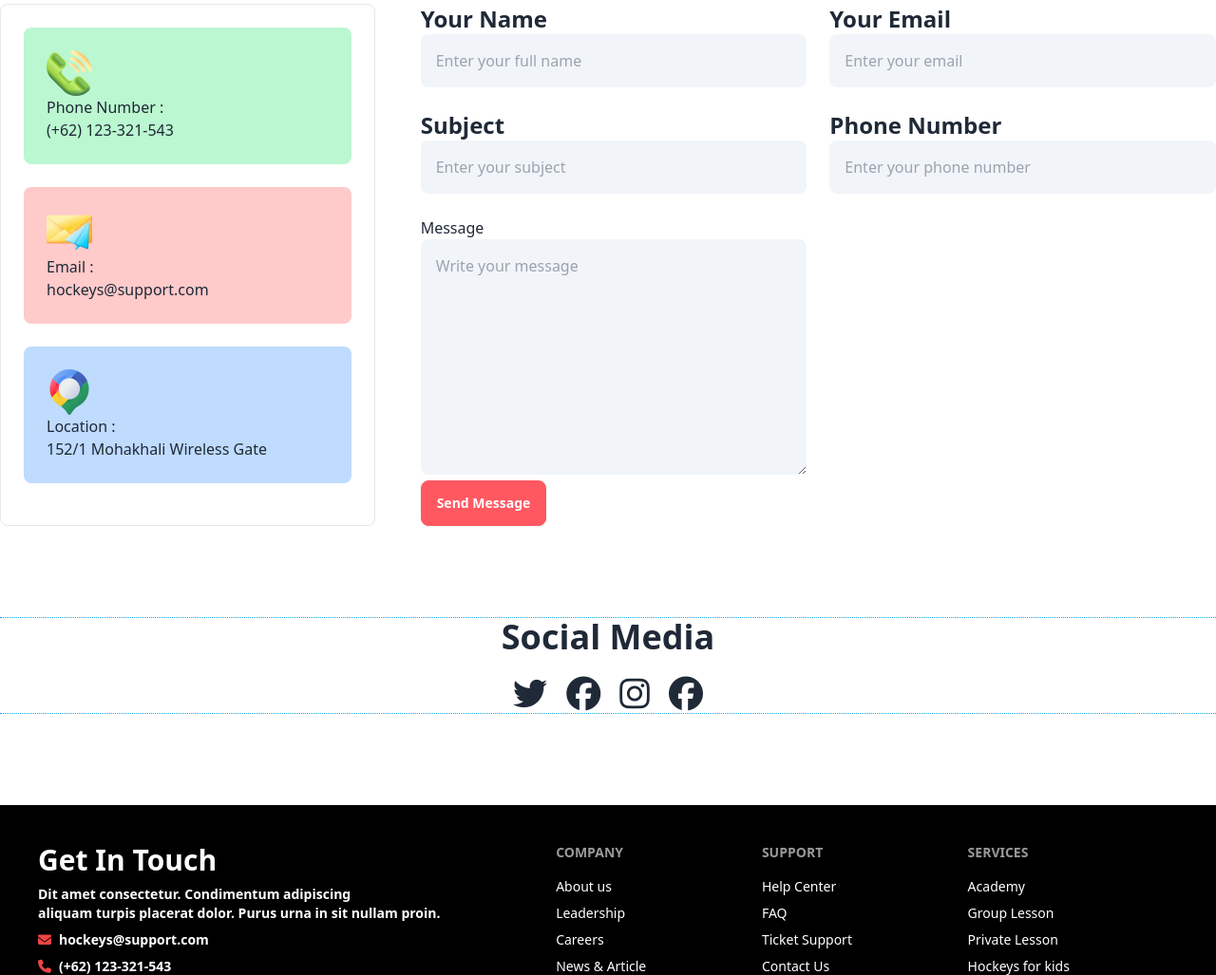
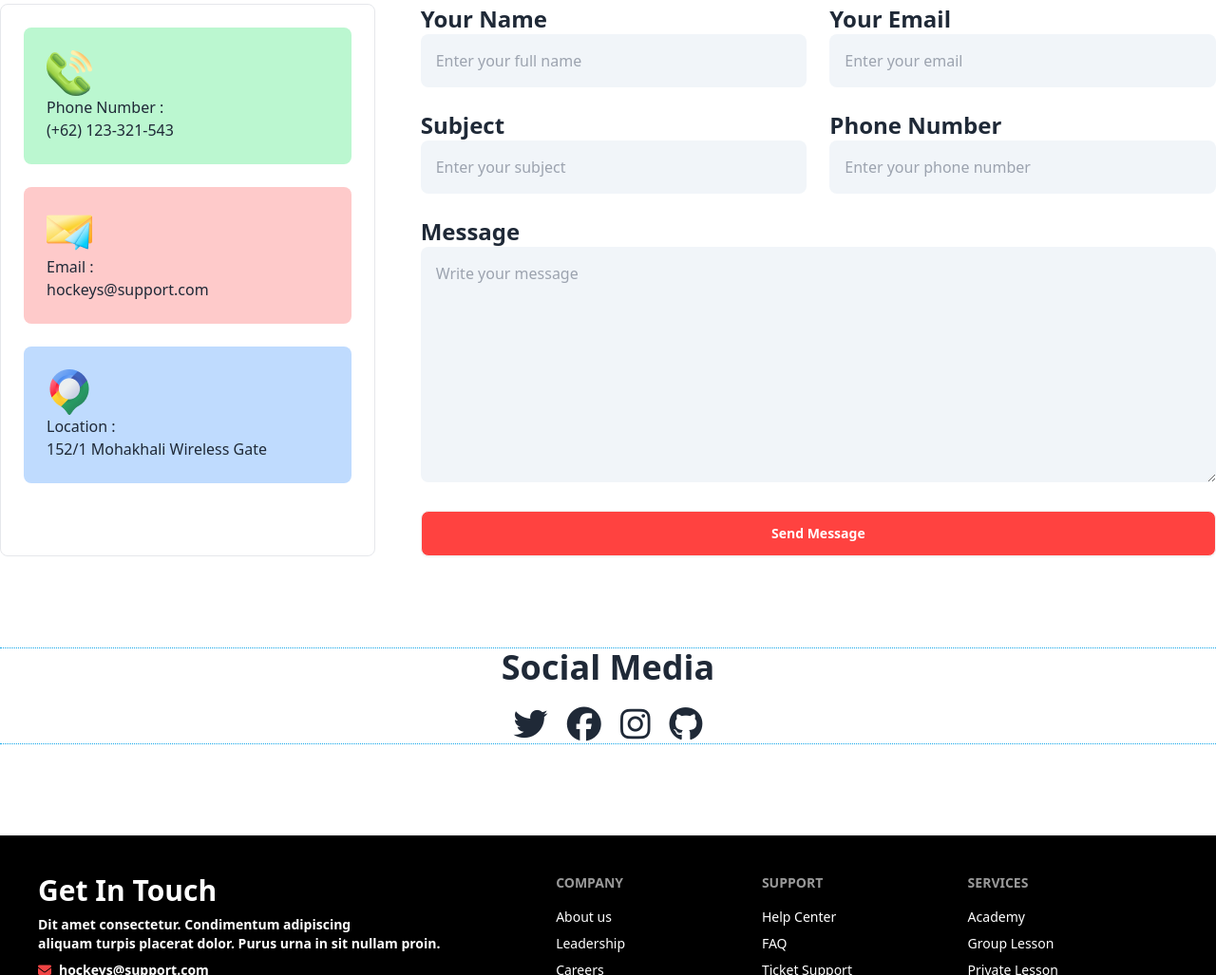
Before and after one commit to Priya-Ram-web/hocky-repository, a plain HTML site: page index.html in a window 1280 px wide. Shown: the part 4755-5782 px from the top of the page at 95% size. Drawn offline with nearby package versions, Linux system fonts and the light colour scheme.

Commit message:
hockey project is finished

```diff
--- a/index.html
+++ b/index.html
@@ -588,14 +588,14 @@
         <input class="p-4 rounded-lg border-none outline-none w-full
         bg-slate-100"   type="text"placeholder="Enter your phone number">
       </div>
-      <div class=" lg:col-span-2>
-        <label  class=" font-bold text-2xl mb-3" for="">Message</label><br>
+      <div class="lg:col-span-2">
+        <label class=" font-bold text-2xl mb-3 for="">Message</label><br>
        <textarea rows="9" class=" p-4 rounded-lg border-none outline-none w-full
        bg-slate-100"name="" id="" placeholder="Write your message"></textarea>
-       <button class="btn btn-error text-white lg:col-span-2">
+       </div>
+       <button class="btn bg-[#FF4240] text-white lg:col-span-2">
         Send Message
        </button>
-      </div>
     </div>
   </div>
 </div>
@@ -609,7 +609,7 @@
       <a><i class="fa-brands fa-twitter text-4xl "></i></a>
       <a><i class="fa-brands fa-facebook text-4xl"></i></a>
       <a><i class="fa-brands fa-instagram text-4xl "></i></a>
-      <a><i class="fa-brands fa-facebook text-4xl "></i></a>
+      <a><i class="fa-brands fa-github text-4xl "></i></a>
     </div>
  </div>
 </div>
```
